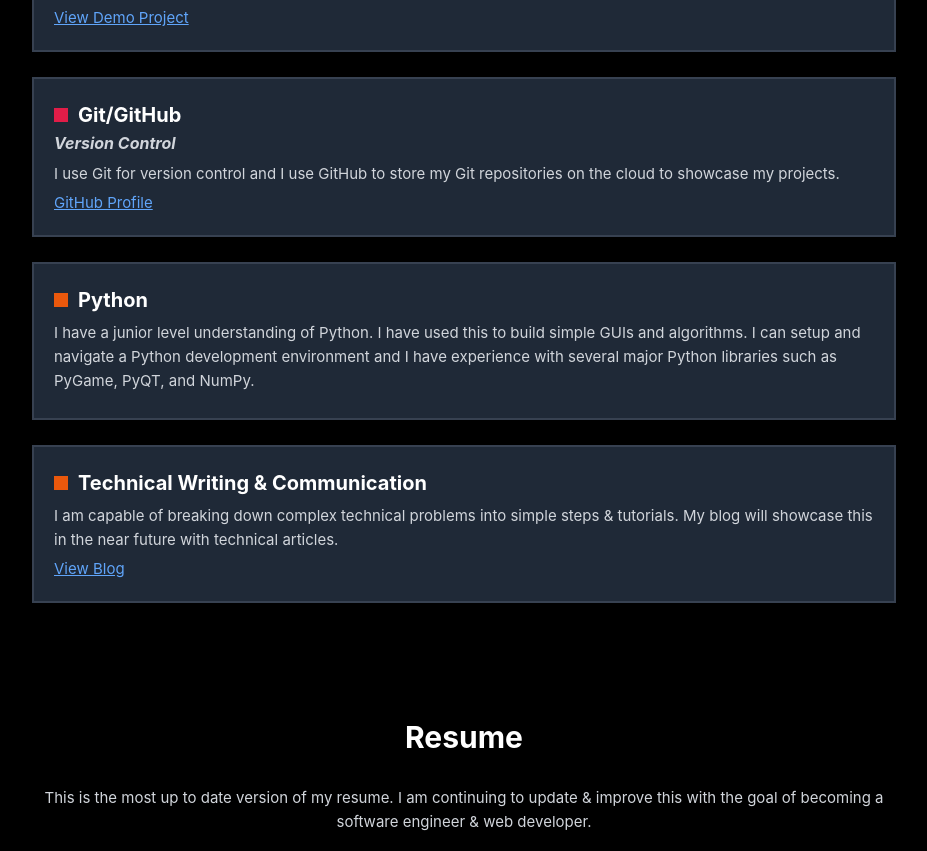
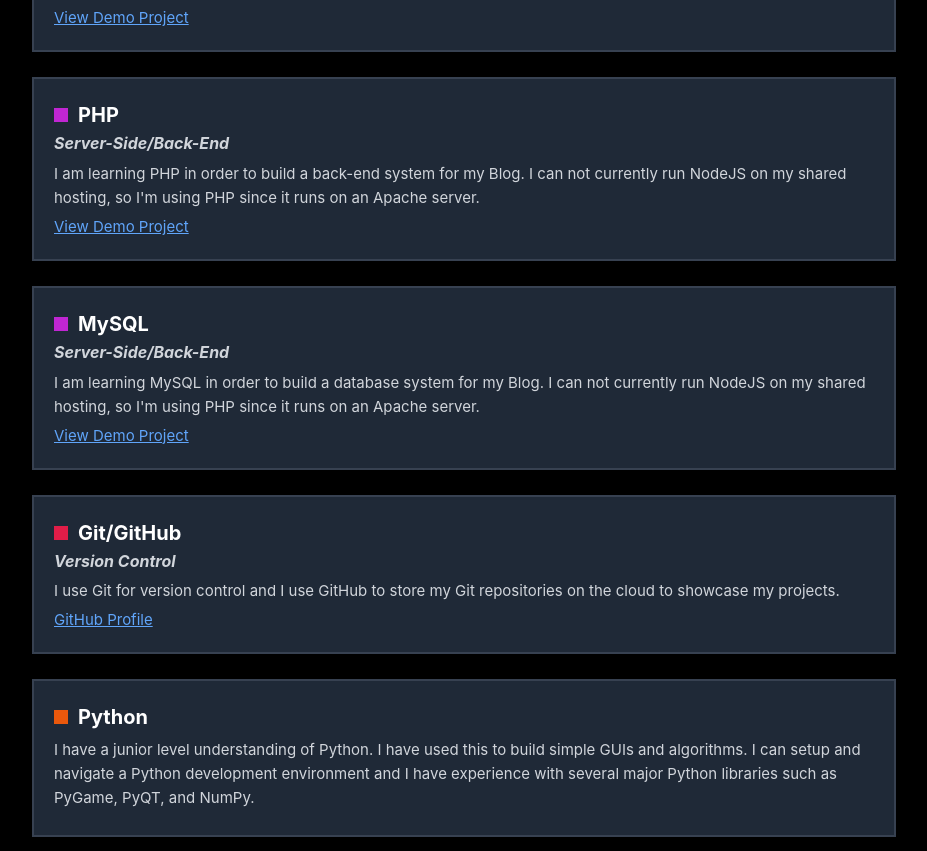
Before and after one commit to Cloudinnovates/gavinshr.com, a React (Create React App) app: page / in a window 1280 px wide. Shown: the part 1800-2651 px from the top of the page, without its empty margins (176-1103 px from the left). Built offline with nearby package versions, Linux system fonts and the light colour scheme; some icons are missing.

Commit message:
Added new project + skill for MySQL/PHP

```diff
--- a/src/Routes/Projects/Projects.js
+++ b/src/Routes/Projects/Projects.js
@@ -59,6 +59,20 @@ export default function Projects() {
           </div>
         </section>
 
+        <section id="database-project">
+          <hr/>
+          <br/>
+          <div style={{ paddingBottom: "2rem" }}>
+            <h2>PHP & MySQL Database Project</h2>
+            <h3><i>Work In Progress Database System</i></h3>
+            <h4 style={{ color: "red" }}><i>Work In Progress</i></h4>
+            <p style={{ paddingTop: "15px" }}>This project is a PHP & MySQL database demo. I am building this project primarily using <a className="link" href="https://codewithawa.com/posts/how-to-create-a-blog-in-php-and-mysql-database">this</a> tutorial. I am using this tutorial to build a simple back-end for my blog in order to support server-side hosting on my cheap shared hosting (I am unable to run a NodeJS environment currently, although I plan on learning this technology next.)</p>
+            <div style={{ paddingTop: "15px"}}>
+              <a className="link" href="https://github.com/gshrdr/PHP-SQL-Blog" target="_blank" rel="noopener noreferrer">GitHub Source &rarr;</a>
+            </div>
+          </div>
+        </section>
+
         <section id="threejs-project">
           <hr/>
           <br/>
--- a/src/data.js
+++ b/src/data.js
@@ -70,6 +70,28 @@ export const skills = [
     moreInfo: "I am learning ThreeJS in order to build 3D graphics that run in a browser and eventually build a 3D game.",
   },
   {
+    skill: "PHP",
+    subheading: "Server-Side/Back-End",
+    color: "#c026d3",
+    url: "/projects#database-project",
+    urlName: "View Demo Project",
+    urlOpensInNewTab: false,
+    urlIsNavLink: false,
+    urlIsHashLink: true,
+    moreInfo: "I am learning PHP in order to build a back-end system for my Blog. I can not currently run NodeJS on my shared hosting, so I'm using PHP since it runs on an Apache server.",
+  },
+  {
+    skill: "MySQL",
+    subheading: "Server-Side/Back-End",
+    color: "#c026d3",
+    url: "/projects#database-project",
+    urlName: "View Demo Project",
+    urlOpensInNewTab: false,
+    urlIsNavLink: false,
+    urlIsHashLink: true,
+    moreInfo: "I am learning MySQL in order to build a database system for my Blog. I can not currently run NodeJS on my shared hosting, so I'm using PHP since it runs on an Apache server.",
+  },
+  {
     skill: "Git/GitHub",
     subheading: "Version Control",
     color: "#e11d48",
```
Also changed, not shown: 8 other files (tests, documents, lock files or other folders).
